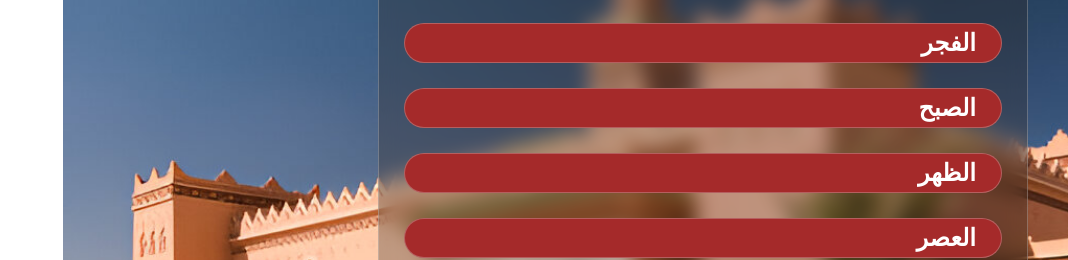
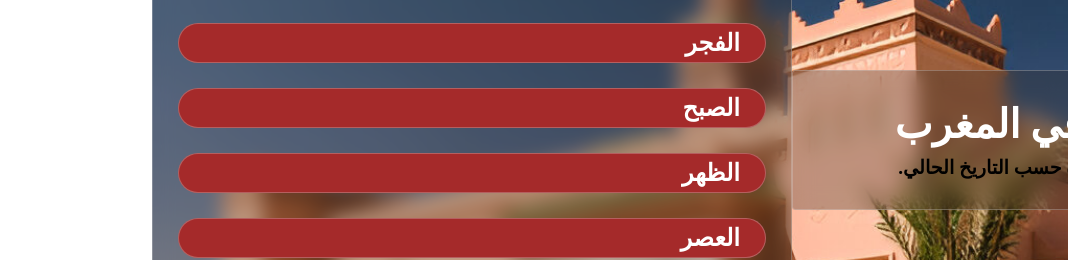
Before and after one commit to MED-007/Masjeed-Times, a React (Create React App) app: page / in a window 1280 px wide. Shown: the part 260-520 px from the top of the page, without its empty margins (212-1280 px from the left). Built offline with nearby package versions, Linux system fonts and the light colour scheme; no server answers; a web font is replaced by a local one.

Commit message:
Update App.js

```diff
--- a/src/App.js
+++ b/src/App.js
@@ -86,6 +86,10 @@ function App() {
 
   return (
     <section>
+      <div className="landing">
+        <h1>مواقيت الصلاة في المغرب</h1>
+        <p>اختر مدينتك لمعرفة أوقات الصلاة حسب التاريخ الحالي.</p>
+      </div>
       <div className="container">
         <div className="top-section">
           <div className="city">
```
